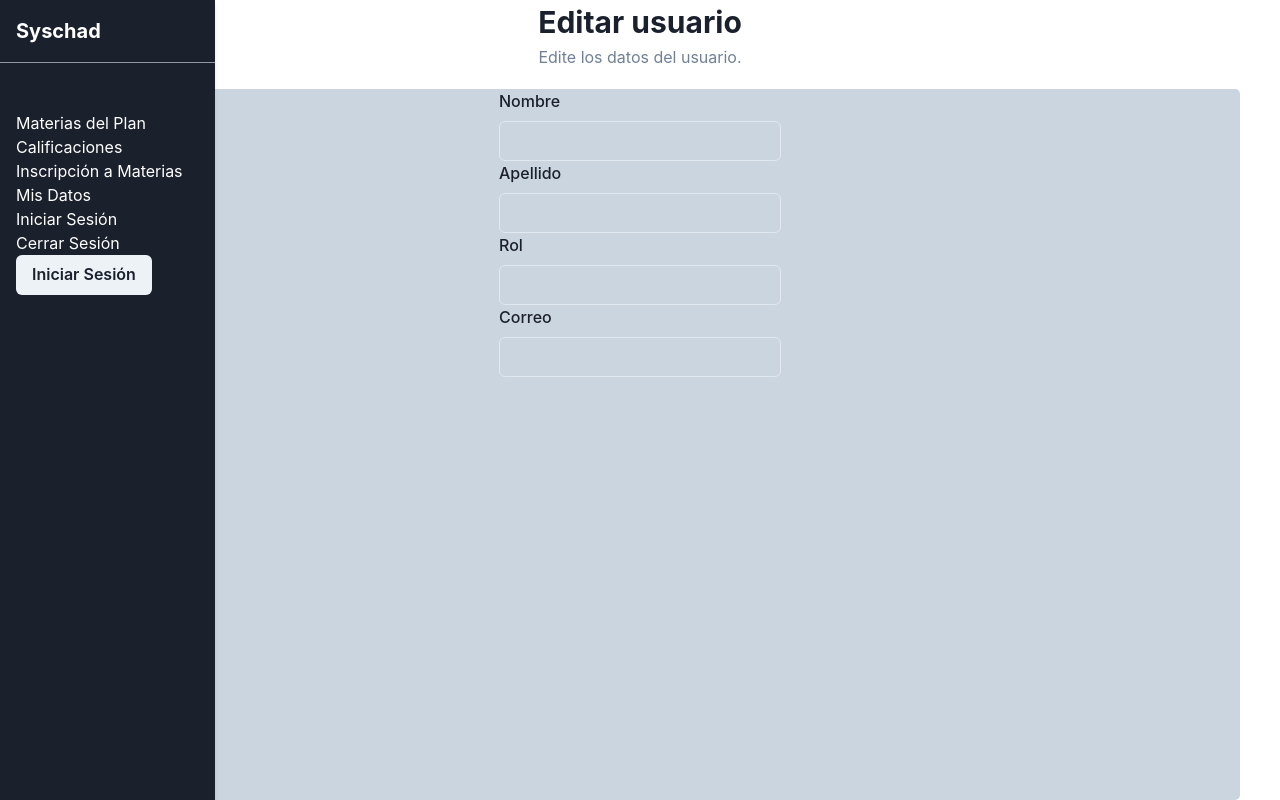
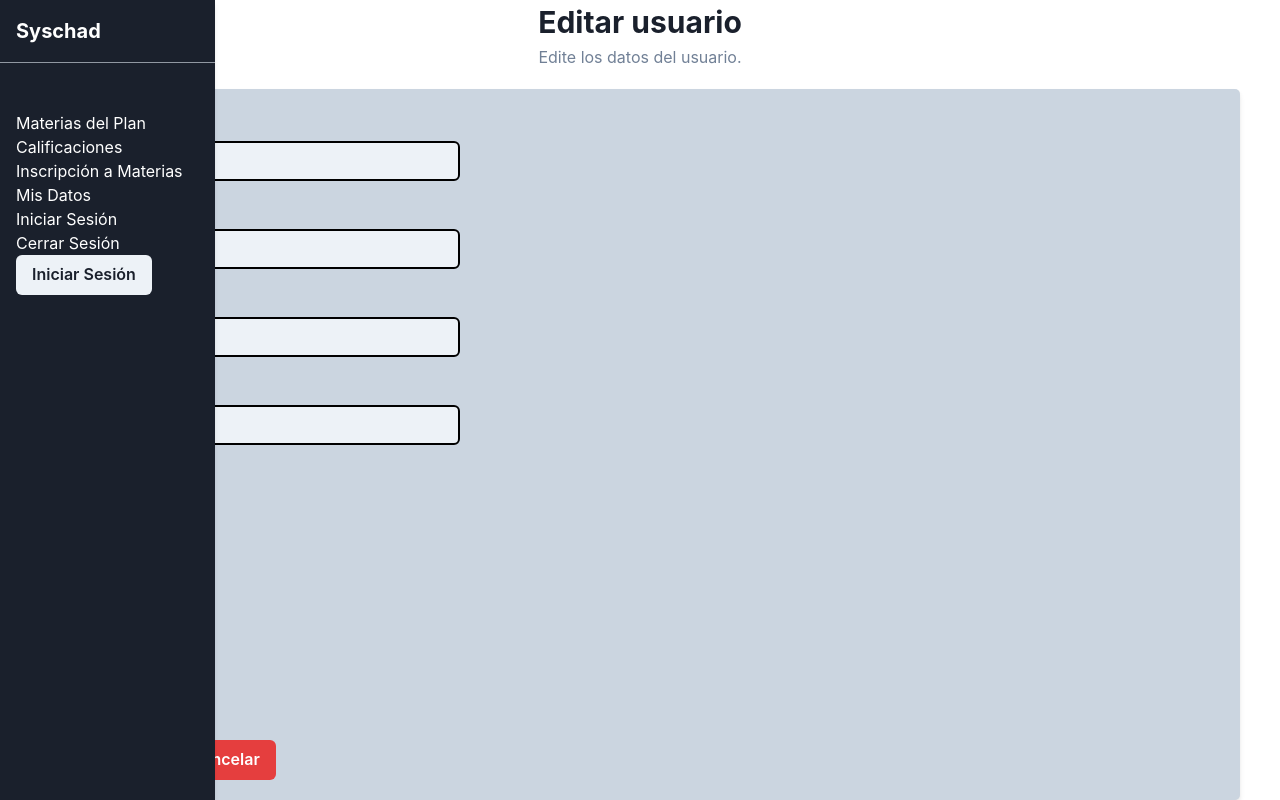
Before and after one commit to facugerez3108/syschad-client, a React (Create React App) app: page /gestion-alumnos/editar/1 in a window 1280 px wide. Built offline with nearby package versions, Linux system fonts and the light colour scheme.

Commit message:
edit user form to-do

```diff
--- a/src/pages/admin/usuarios/edit-user.tsx
+++ b/src/pages/admin/usuarios/edit-user.tsx
@@ -2,7 +2,13 @@ import MainContainer from "../../../components/main/main-container";
 import { Heading } from "../../../components/ui/heading";
 import Layout from "../../../layout/layout";
 import { UserProps } from "../../../../types";
-import { Box, Flex, FormControl, FormLabel, Input } from "@chakra-ui/react";
+import {
+  Flex,
+  FormControl,
+  FormLabel,
+  Input,
+  Button,
+} from "@chakra-ui/react";
 
 const EditUser = () => {
   return (
@@ -13,26 +19,68 @@ const EditUser = () => {
           description={`Edite los datos del usuario.`}
         />
         <Flex
-            borderRadius={5}
-            w='1200px'
-            h='800px'
-            mt={5}
-            position='relative'
-            justifyContent='center'
-            bgColor='gray.300'
+          direction="column" // Establece la dirección de Flexbox como columna
+          alignItems="start" // Alinea los elementos al inicio horizontalmente
+          justifyContent="space-between" // Distribuye el espacio entre los elementos verticalmente
+          borderRadius={5}
+          w="1200px"
+          h="800px"
+          mt={5}
+          position="relative"
+          bgColor="gray.300"
+          boxShadow="md"
+          p={5} // Agrega espacio interno a Flex para los formularios y los botones
         >
           <form>
-            <FormControl>
+            <FormControl gap={5}>
               <FormLabel>Nombre</FormLabel>
-              <Input type="text" />
-              <FormLabel>Apellido</FormLabel>
-              <Input type="text" />
-              <FormLabel>Rol</FormLabel>
-              <Input type="email" />
-              <FormLabel>Correo</FormLabel>
-              <Input colorScheme="teal" type="email" />
+              <Input
+                variant="filled"
+                borderColor="black"
+                focusBorderColor="black"
+                type="text"
+              />
+              <FormLabel mt={4}>Apellido</FormLabel>
+              <Input
+                variant="filled"
+                borderColor="black"
+                focusBorderColor="black"
+                type="text"
+                w={"400px"}
+              />
+              <FormLabel mt={4}>Rol</FormLabel>
+              <Input
+                variant="filled"
+                isReadOnly={true}
+                borderColor="black"
+                focusBorderColor="black"
+                type="text"
+              />
+              <FormLabel mt={4}>Correo</FormLabel>
+              <Input
+                variant="filled"
+                borderColor="black"
+                focusBorderColor="black"
+                type="email"
+              />
             </FormControl>
           </form>
+
+          <Flex justifyContent="flex-end">
+            {" "}
+            {/* Este Flex contiene los botones y los alinea a la derecha */}
+            <Button colorScheme="teal" type="submit">
+              Guardar
+            </Button>
+            <Button
+              colorScheme="red"
+              ml={5}
+              type="submit"
+              onClick={() => window.history.back()}
+            >
+              Cancelar
+            </Button>
+          </Flex>
         </Flex>
       </MainContainer>
     </Layout>
```
